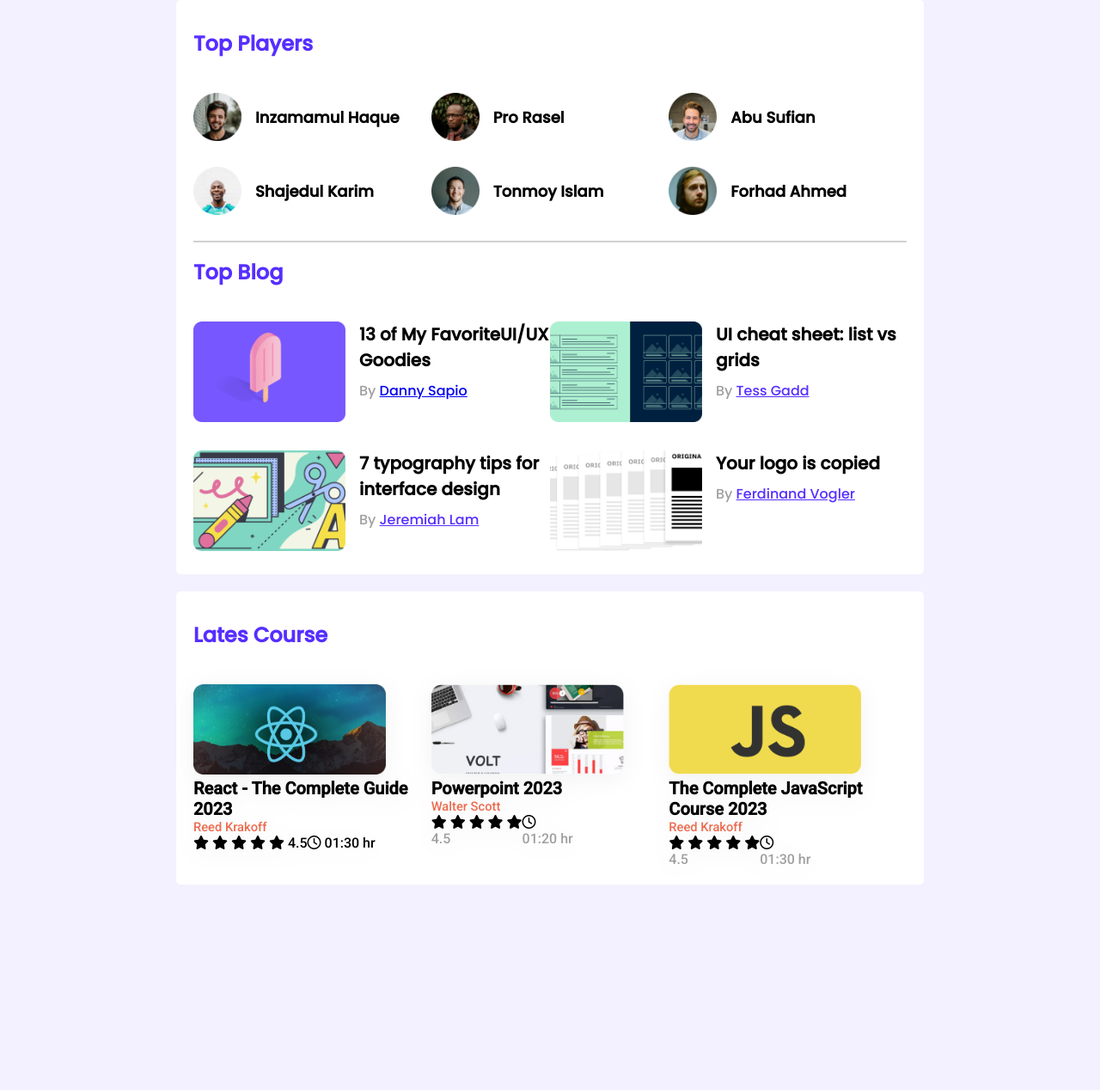
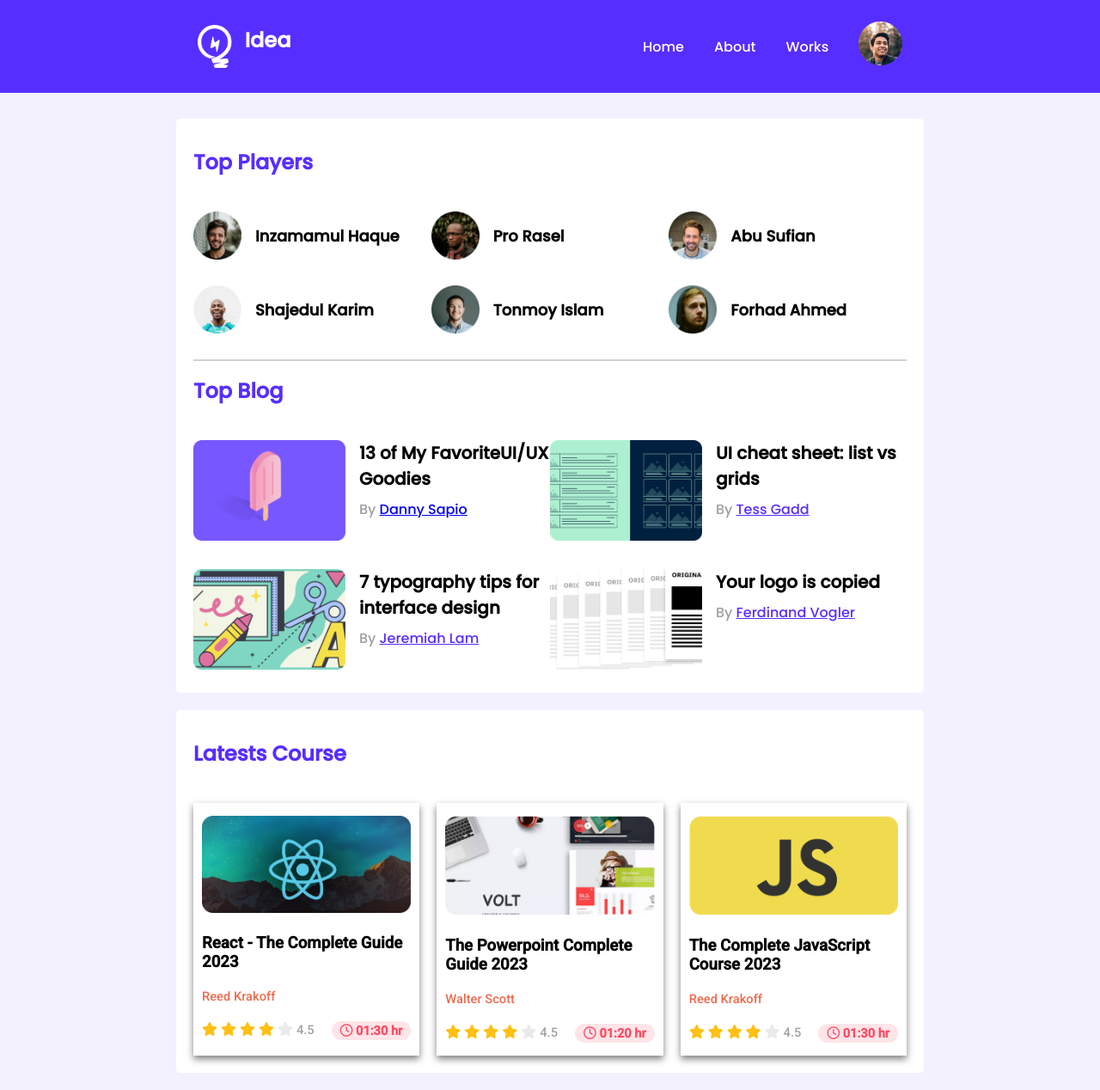
Before and after one commit to atikur-24/leader-board, a plain HTML site: page index.html in a window 1280 px wide. Shown: the whole page at 86% size. Before the commit the page ends 1049 px from the top, so only its background shows below. Drawn offline with Linux system fonts and the light colour scheme.

Commit message:
finished

```diff
--- a/index.html
+++ b/index.html
@@ -12,7 +12,19 @@
 </head>
 <body>
     <!-- header start -->
-    <header>
+    <header class="header">
+        <nav>
+            <div class="logo-title">
+                <img class="logo" src="images/icons/logo.png" alt="logo">
+                <h2 class="head-title">Idea</h2>
+            </div>
+            <ul>
+                <li>Home</li>
+                <li>About</li>
+                <li>Works</li>
+                <li><img src="images/icons/profile.png" alt=""></li>
+            </ul>
+        </nav>
 
     </header>
     <!-- header end -->
@@ -91,10 +103,10 @@
                 </div>
             </div>
         </section>
-        <!-- lates course -->
+        <!-- latest course -->
         <section class="container">
             <div class="lates-courses">
-                <h2 class="section-title">Lates Course</h2>
+                <h2 class="section-title">Latests Course</h2>
                 <div class="courses">
                     <div class="course">
                         <div class="course-image">
@@ -103,6 +115,7 @@
                         <div class="course-details">
                             <h3 class="course-title">React - The Complete Guide 2023</h3>
                             <p class="course-author">Reed Krakoff</p>
+                        </div>
                         <div class="course-info">
                             <div class="course-rating">
                                 <i class="fa-solid fa-star filled"></i>
@@ -110,12 +123,11 @@
                                 <i class="fa-solid fa-star filled"></i>
                                 <i class="fa-solid fa-star filled"></i>
                                 <i class="fa-solid fa-star empty"></i>
-                                    <span>4.5</span>
+                                <span class="static">4.5</span>
                             </div>
                             <div class="course-duration">
                                 <i class="fa-regular fa-clock"></i>
                                 <span> 01:30 hr</span>
-                                </div>
                             </div>
                         </div>
                     </div>
@@ -124,7 +136,7 @@
                             <img src="images/courses/course-2.png" alt="">
                         </div>
                         <div class="course-details">
-                            <h3 class="course-title">Powerpoint 2023 </h3>
+                            <h3 class="course-title">The Powerpoint Complete Guide 2023 </h3>
                             <p class="course-author">Walter Scott</p>
                         </div>
                         <div class="course-info">
@@ -134,11 +146,11 @@
                                 <i class="fa-solid fa-star filled"></i>
                                 <i class="fa-solid fa-star filled"></i>
                                 <i class="fa-solid fa-star empty"></i>
-                                <p>4.5</p>
+                                <span class="static">4.5</span>
                             </div>
                             <div class="course-duration">
                                 <i class="fa-regular fa-clock"></i>
-                                <p> 01:20 hr</p>
+                                <span> 01:20 hr</span>
                             </div>
                         </div>
                     </div>
@@ -157,11 +169,11 @@
                                 <i class="fa-solid fa-star filled"></i>
                                 <i class="fa-solid fa-star filled"></i>
                                 <i class="fa-solid fa-star empty"></i>
-                                <p>4.5</p>
+                                <span class="static">4.5</span>
                             </div>
                             <div class="course-duration">
                                 <i class="fa-regular fa-clock"></i>
-                                <p> 01:30 hr</p>
+                                <span> 01:30 hr</span>
                             </div>
                         </div>
                     </div>
--- a/style.css
+++ b/style.css
@@ -20,6 +20,37 @@
 hr {
     border: 1px solid #D1D1D1;
     margin-bottom: 17px;
+}
+
+/* -----------------
+    header styles
+------------------- */
+.header {
+    padding: 25px;
+    margin-bottom: 30px;
+    background-color: var(--primary-color);
+    color: #fff;
+}
+.logo-title {
+    display: flex;
+    column-gap: 15px;
+}
+nav {
+    display: flex;
+    justify-content: space-around;
+    align-items: center;
+}
+nav ul {
+    display: flex;
+    align-items: center;
+    column-gap: 35px;
+}
+nav ul li {
+    list-style-type: none;
+}
+.logo {
+    width: 40px;
+    height: 50px;
 }
 /* ---------------------
     top players styles
@@ -97,55 +128,91 @@
     font-family: 'Roboto', sans-serif;
     display: grid;
     grid-template-columns: repeat(3, 1fr);
+    column-gap: 20px;
 }
 .course {
-    filter: drop-shadow(0px 5.34229px 13.3557px rgba(0, 0, 0, 0.05));
+    padding: 15px 10px;
+    box-shadow: 0px 4px 8px 0 rgba(0, 0, 0, 0.5);
+    transition: 0.3s;
 }
+.course:hover {
+    box-shadow: 0 8px 16px 0 rgba(0,0,0,0.2);
+  }
 .course-image > img {
-    height: 105px;
-    width: 224px;
-}
-
-.course-details {
-    /* margin: 20px 0; */
+    object-fit: cover;
+    width: 100%;
+    height: 100%;
 }
 .course-title {
-    font-size: 20px;
-    /* margin-bottom: 10px; */
+    margin: 20px 0;
 }
 .course-author {
     font-weight: 400;
     font-size: 14.6913px;
     color: var(--text-color);
 }
-
 .course-info {
+    margin-top: 20px;
     display: flex;
+    justify-content: space-between;
 }
 .course-rating  .filled{
-    /* color: #FFC014; */
+    color: #FFC014;
 }
 .course-rating .empty {
-    /* color: #AEAEAE; */
-    /* opacity: 0.25; */
+    color: #AEAEAE;
+    opacity: 0.25;
 }
-.course-rating img {
-    /* Height:11.81px; */
+.static {
+    font-weight: 400;
+    font-size: 14.6913px;
+    color: #A2A2A2;
 }
-.course-rating .img-color {
-   /* background: #AEAEAE; */
-    /* opacity: 0.25; */
-}
-.course-rating > p {
-    /* font-weight: 400; */
-    /* font-size: 14.6913px; */
-    /* line-height: 22px; */
-    /* color: #A2A2A2; */
+.course-duration {
+    padding: 2px 10px;
+    font-weight: 600;
+    font-size: 14.6913px;
+    background: #FFE4E8;
+    border-radius: 14.6913px;
+    color: #FF4A60;
 }
 
-.course-duration {
-    /* display: flex; */
+/*-------------------
+    Responsive layout
+---------------------*/
+
+/* for small devices */
+@media only screen and (max-width: 688px) {
+    .container {
+        width: 100%;
+    }
+    nav,
+    .player {
+        flex-direction: column;
+        row-gap: 20px;
+    }
+    .players,
+    .blogs,
+    .courses {
+        grid-template-columns: repeat(1, 1fr);
+        row-gap: 50px;
+    }
 }
-.course-duration img {
-    /* height: 20px; */
+
+/* for medium devices */
+@media only screen and (min-width:687px) and (max-width:992px) {
+    .container {
+        width: 100%;
+    }
+    .player {
+        flex-direction: row;
+        justify-content: center;
+        /* row-gap: 20px; */
+    }
+    .players,
+    .blogs,
+    .courses {
+        grid-template-columns: repeat(1, 1fr);
+        row-gap: 50px;
+    }
 }
```
Lines whose indentation alone changed are shown as unchanged.
